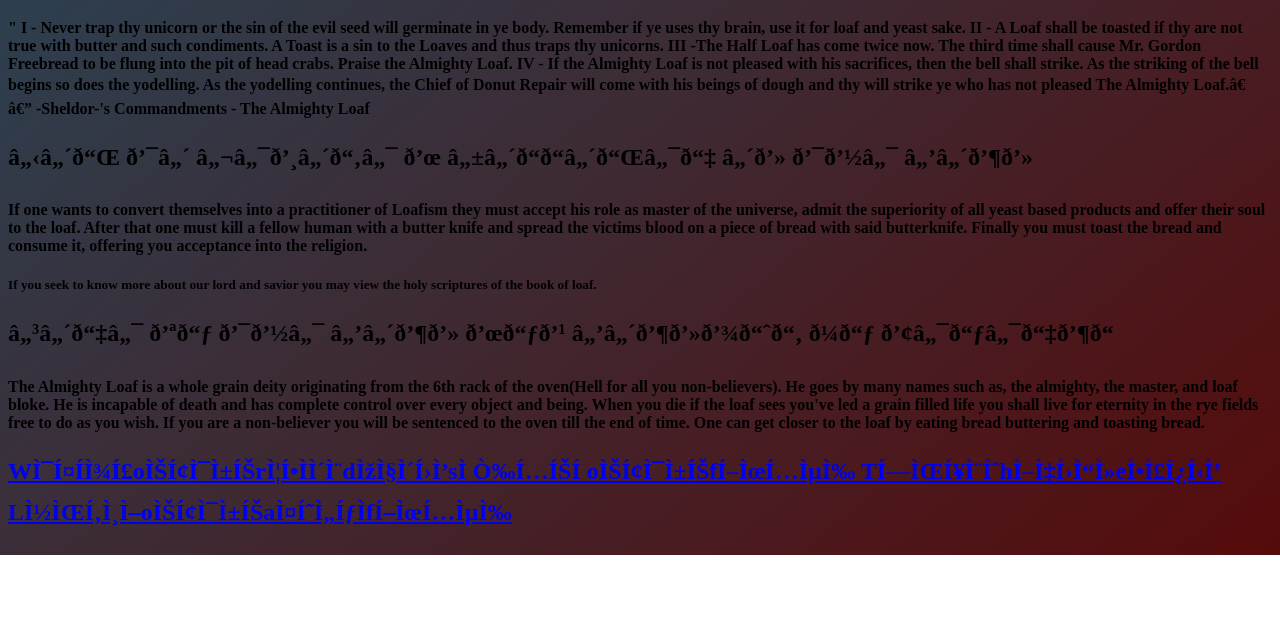
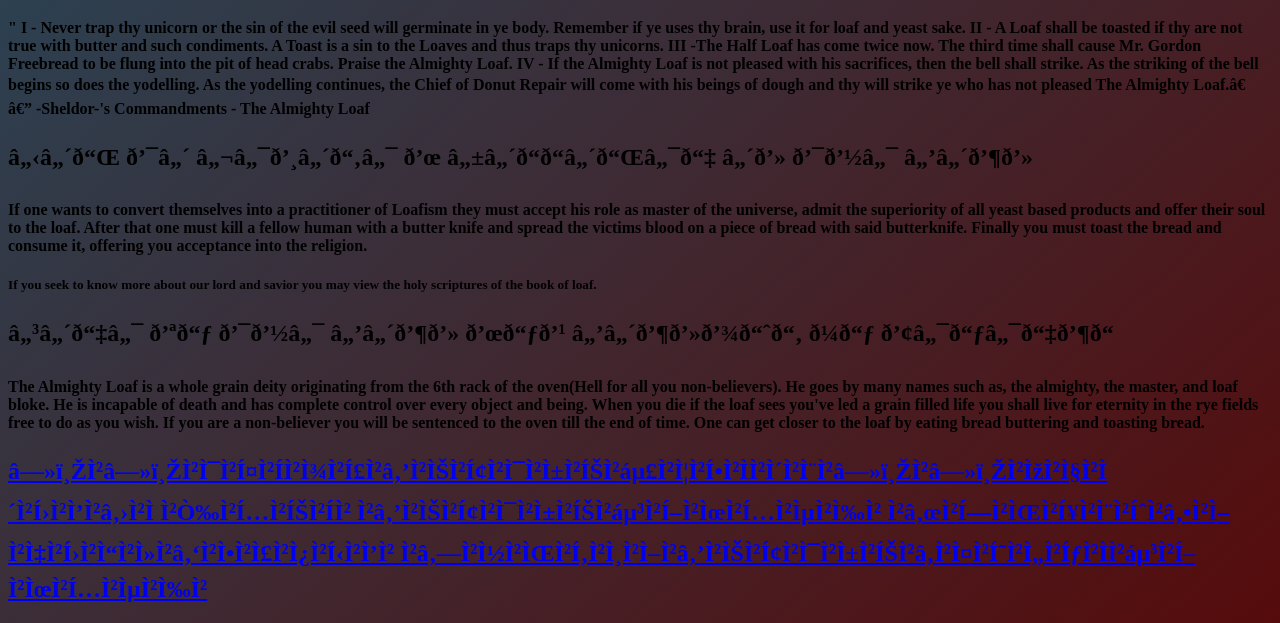
Before and after one commit to HEHE222222222222/Nathaniel.github.io, a plain HTML site: page index1.html in a window 1280 px wide. Shown: the part 501-1124 px from the top of the page. Before the commit the page ends 1056 px from the top, so only its background shows below. Drawn offline with Linux system fonts and the light colour scheme.

Commit message:
First Commit

```diff
--- a/index1.html
+++ b/index1.html
@@ -21,4 +21,4 @@
 <body style="background-image: linear-gradient(to bottom right, #205065, #560b0b);">
     </body>
     </html>
-    <h2><a href="https://www.youtube.com/watch?v=VAC-5BQnuXI">W̯ͤ̾ͣ͝o̯̱̊͊͢r̴̨̦͕̝ḑ̴̞͛̒s̠҉͍͊ͅ o̯̱̊͊͢f̵͖̜̉ͅ T̨͈͗̌ͥḣ̖̻͛̓ẹ̿͋̒̕ L̸̖̽̌͂o̯̱̊͊͢ā̤̓̍͘f̵͖̜̉ͅ</nav></a </h2>
+    <h2><a href="https://www.youtube.com/watch?v=VAC-5BQnuXI">◻︎̲◻︎̲̯̲̲̲̲̲ͤ̾ͣ͝ₒ̲̲̲̯̲̱̲̲̊͊͢ᵣ̴̨̲̦̲͕̲̝̲̲̲◻︎̲◻︎̴̧̲̞̲̲̲̲̲͛̒ₛ̲̠̲҉̲̲̲͍̲͊ͅ ̲ₒ̲̲̲̯̲̱̲̲̊͊͢ᵳ̵̲͖̲̜̲̲̲̲̉ͅ ̲ₜ̨̲̲̲̲̲͈̲͗̌ͥₕ̲̖̲̲̲̲̻̲̇͛̓ₑ̲̲̣̲̲̲̲̿͋̒̕ ̲ₗ̸̲̲̲̲̲̖̲̽̌͂ₒ̲̲̲̯̲̱̲̲̊͊͢ₐ̲̤̲̲̲̲̲̄̓̍͘ᵳ̵̲͖̲̜̲̲̲̲̉ͅ</nav></a </h2>
```
